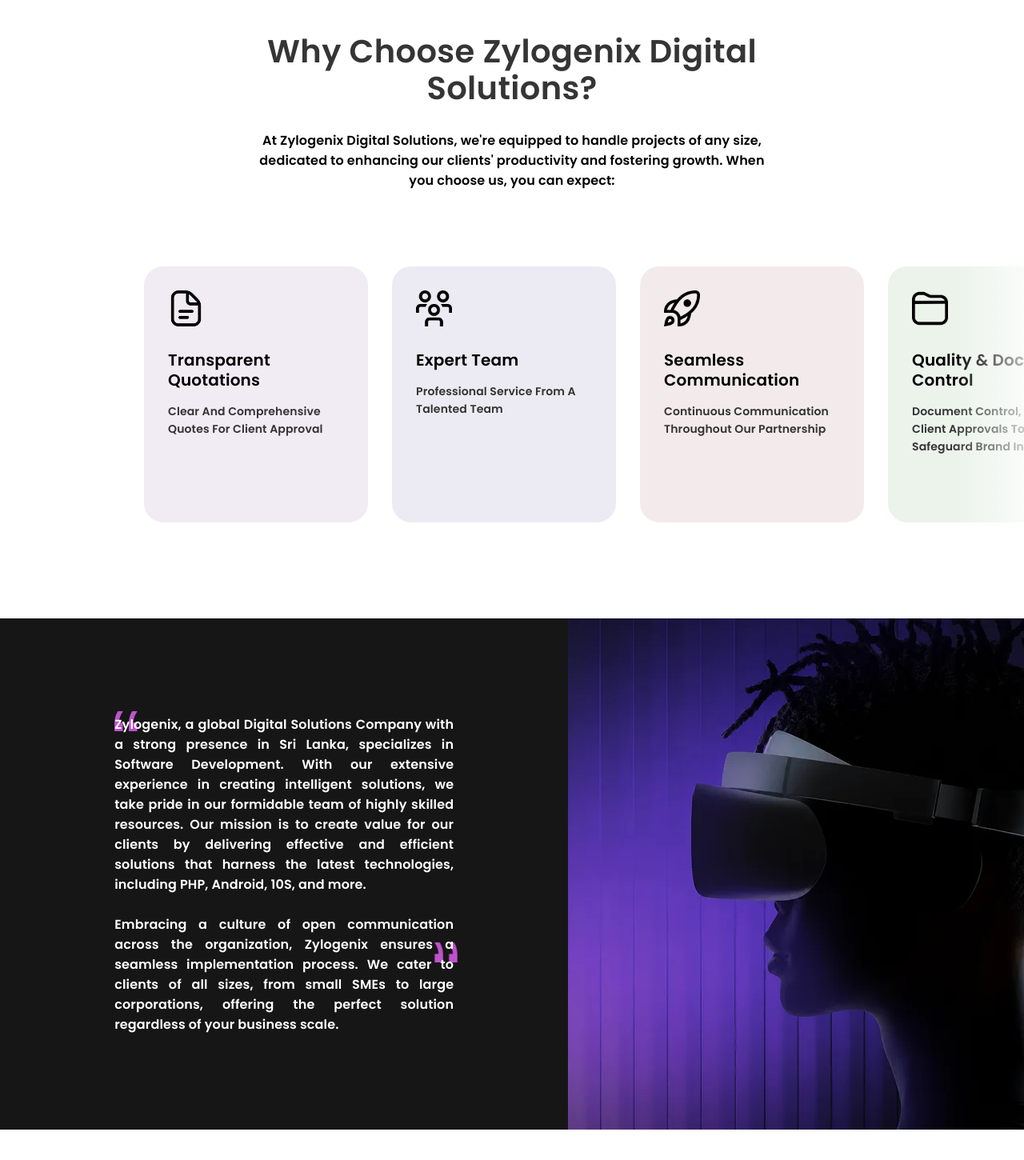
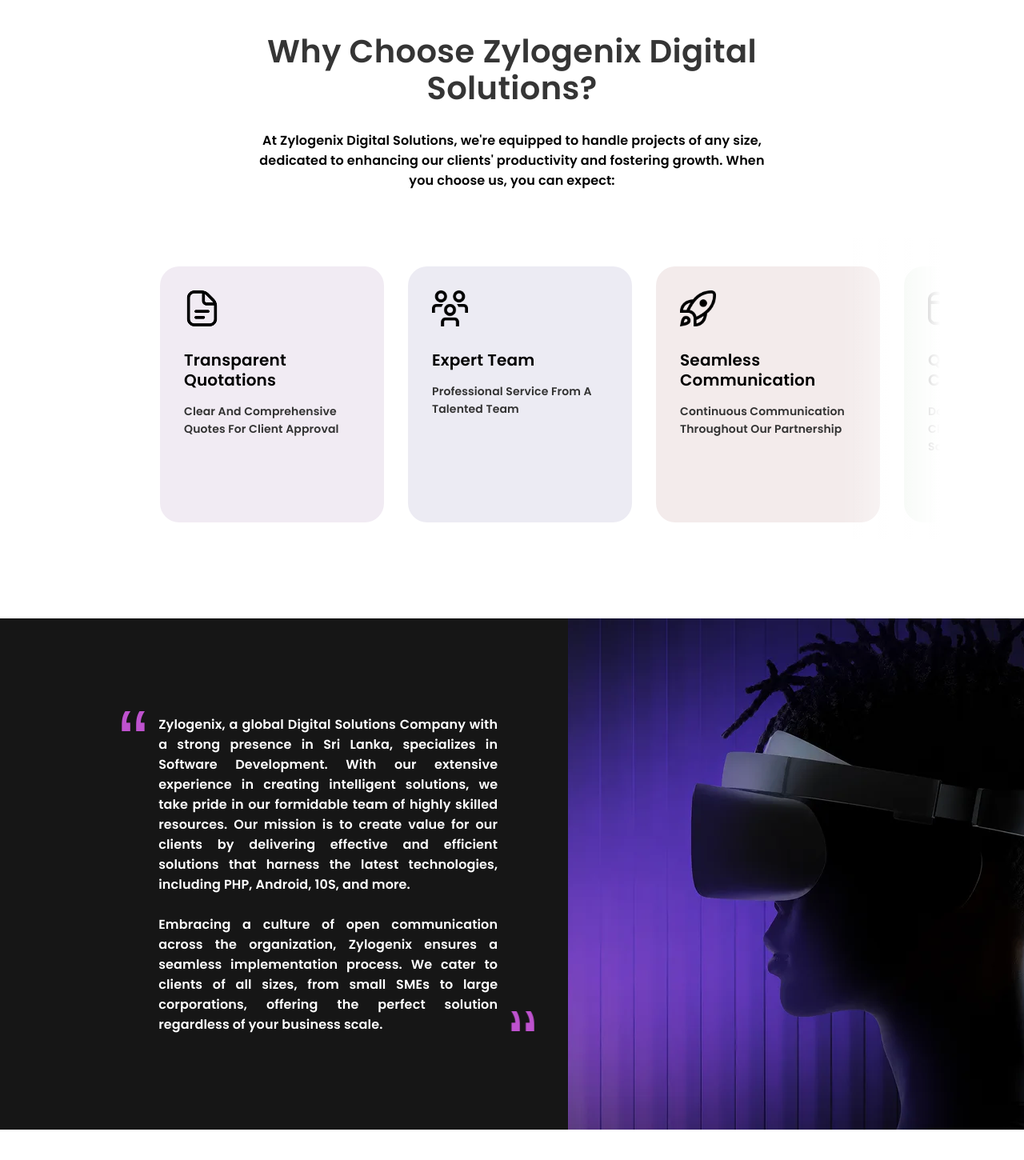
Before and after one commit to UdulaPahasara/ZYLOGENIX, a React (Vite) app in the folder ZYLOGENIX/: page /about in a window 1280 px wide. Shown: the part 827-2277 px from the top of the page at 80% size. Built offline with nearby package versions, Linux system fonts and the light colour scheme.

Commit message:
feat: initialize About page layout

```diff
--- a/ZYLOGENIX/src/pages/About.jsx
+++ b/ZYLOGENIX/src/pages/About.jsx
@@ -145,7 +145,7 @@
         </Typography>
 
         {/* Cards Container with Horizontal Scroll and Right Fade */}
-        <Box sx={{ position: 'relative', width: '100%', maxWidth: '1400px',paddingLeft:{xs:'0px',lg:'280px'},pt:"15px" }}>
+        <Box sx={{ position: 'relative', width: '100%', maxWidth: '1440px', pt:"15px" }}>
 
           {/* Scrollable Container */}
           <Box
@@ -157,7 +157,8 @@
               overflowX: 'auto',
               pt:'20px',
               paddingBottom: '20px',
-              paddingRight: { xs: '20px', sm: '200px' },
+              paddingLeft: { xs: 'calc(50vw - 140px)', sm: '0px', lg: '160px' },
+              paddingRight: { xs: 'calc(50vw - 140px)', sm: '160px' },
               scrollSnapType: { xs: 'x mandatory', md: 'none' },
               '::-webkit-scrollbar': { display: 'none' },
               scrollbarWidth: 'none',
@@ -168,7 +169,7 @@
               <Box
                 key={index}
                 sx={{
-                  scrollSnapAlign: 'start',
+                  scrollSnapAlign: { xs: 'center', md: 'start' },
                   display: 'flex'
                 }}
               >
@@ -246,16 +247,16 @@
             width: '100%',
             maxWidth: '1400px',
             display: 'flex',
-            flexDirection: { xs: 'column', md: 'row' }
+            flexDirection: { xs: 'column', sm: 'row' }
           }}
         >
           <Box
             sx={{
-              flex: { xs: '1 1 100%', md: '1 1 55.5%' },
-              width: { xs: '100%', md: '55.5%' },
+              flex: { xs: '1 1 100%', sm: '1 1 55.5%' },
+              width: { xs: '100%', sm: '55.5%' },
               height: { xs: 'auto', md: '639px' },
               backgroundColor: '#161616',
-              padding: { xs: '100px 20px', sm: '120px 40px', md: '0 40px', lg: '0' },
+              padding: { xs: '60px 20px', sm: '40px 30px', md: '0 40px', lg: '0' },
               boxSizing: 'border-box',
               display: 'flex',
               alignItems: 'center',
@@ -263,32 +264,35 @@
               position: 'relative'
             }}
           >
+            <Box sx={{ maxWidth: '424px', zIndex: 2, position: 'relative', left: { lg: '55px' } }}>
               {/* Top Quote */}
               <Typography
                 sx={{
                   position: 'absolute',
-                top: { xs: '75px', md: '100px', sm: '160px' },
-                left: { xs: '20px', md: '6%',sm: '16%', lg: '139px' },
+                  top: '-20px',
+                  left: { md: '-50px', lg: '-50px' },
                   fontFamily: 'Monda, sans-serif',
                   fontWeight: 400,
-                fontSize: { xs: '80px', md: '110.4px' },
-                lineHeight: { xs: 1, md: '110px' },
-                color: '#BE52CE'
+                  fontSize: { xs: '80px', sm: '110.4px' },
+                  lineHeight: { xs: 1, sm: '110px' },
+                  color: '#BE52CE',
+                  display: { xs: 'none', md: 'block' }
                 }}
               >
                 “
               </Typography>
 
-            <Box sx={{ maxWidth: '424px', zIndex: 2, position: 'relative' }}>
               <Typography
                 sx={{
                   fontFamily: 'Poppins',
                   fontWeight: 400,
-                  fontSize: '16px',
-                  lineHeight: '25px',
+                  fontSize: { xs: '14px', sm: '15px', md: '16px' },
+                  lineHeight: { xs: '22px', sm: '24px', md: '25px' },
                   color: '#FFFFFF',
-                  textAlign: { xs: 'center', md: 'justify' },
-                  mb: '25px'
+                  textAlign: { xs: 'center', sm: 'justify' },
+                  mb: '25px',
+                  position: 'relative',
+                  zIndex: 2
                 }}
               >
                 Zylogenix, a global Digital Solutions Company with a strong presence in Sri Lanka, specializes in Software Development. With our extensive experience in creating intelligent solutions, we take pride in our formidable team of highly skilled resources. Our mission is to create value for our clients by delivering effective and efficient solutions that harness the latest technologies, including PHP, Android, 10S, and more.
@@ -297,41 +301,43 @@
                 sx={{
                   fontFamily: 'Poppins',
                   fontWeight: 400,
-                  fontSize: '16px',
-                  lineHeight: '25px',
+                  fontSize: { xs: '14px', sm: '15px', md: '16px' },
+                  lineHeight: { xs: '22px', sm: '24px', md: '25px' },
                   color: '#FFFFFF',
-                  textAlign: { xs: 'center', md: 'justify' }
+                  textAlign: { xs: 'center', sm: 'justify' },
+                  position: 'relative',
+                  zIndex: 2
                 }}
               >
                 Embracing a culture of open communication across the organization, Zylogenix ensures a seamless implementation process. We cater to clients of all sizes, from small SMEs to large corporations, offering the perfect solution regardless of your business scale.
               </Typography>
-            </Box>
 
               {/* Bottom Quote */}
               <Typography
                 sx={{
                   position: 'absolute',
-                bottom: { xs: '40px', sm: '140px', md: 'px' },
-                right: { xs: '20px', md: '10%', sm: '18%', lg: '135px' },
+                  bottom: '-65px',
+                  right: { md: '-50px', lg: '-50px' },
                   fontFamily: 'Monda, sans-serif',
                   fontWeight: 400,
-                fontSize: { xs: '80px', md: '110.4px' },
-                lineHeight: { xs: 1, md: '110px' },
+                  fontSize: { xs: '80px', sm: '110.4px' },
+                  lineHeight: { xs: 1, sm: '110px' },
                   color: '#BE52CE',
                   transform: 'rotateY(180deg)',
-                display: 'block'
+                  display: { xs: 'none', md: 'block' }
                 }}
               >
                “
               </Typography>
             </Box>
+          </Box>
 
           {/* Right Side: Image Area with Animation */}
           <Box
             sx={{
-              flex: { xs: '1 1 100%', md: '1 1 44.5%' },
-              width: { xs: '100%', md: '44.5%' },
-              height: { xs: '350px', sm: '450px', md: '639px' },
+              flex: { xs: '1 1 100%', sm: '1 1 44.5%' },
+              width: { xs: '100%', sm: '44.5%' },
+              height: { xs: '350px', sm: '639px' },
               position: 'relative',
               overflow: 'hidden'
             }}
```
Lines whose indentation alone changed are shown as unchanged.
